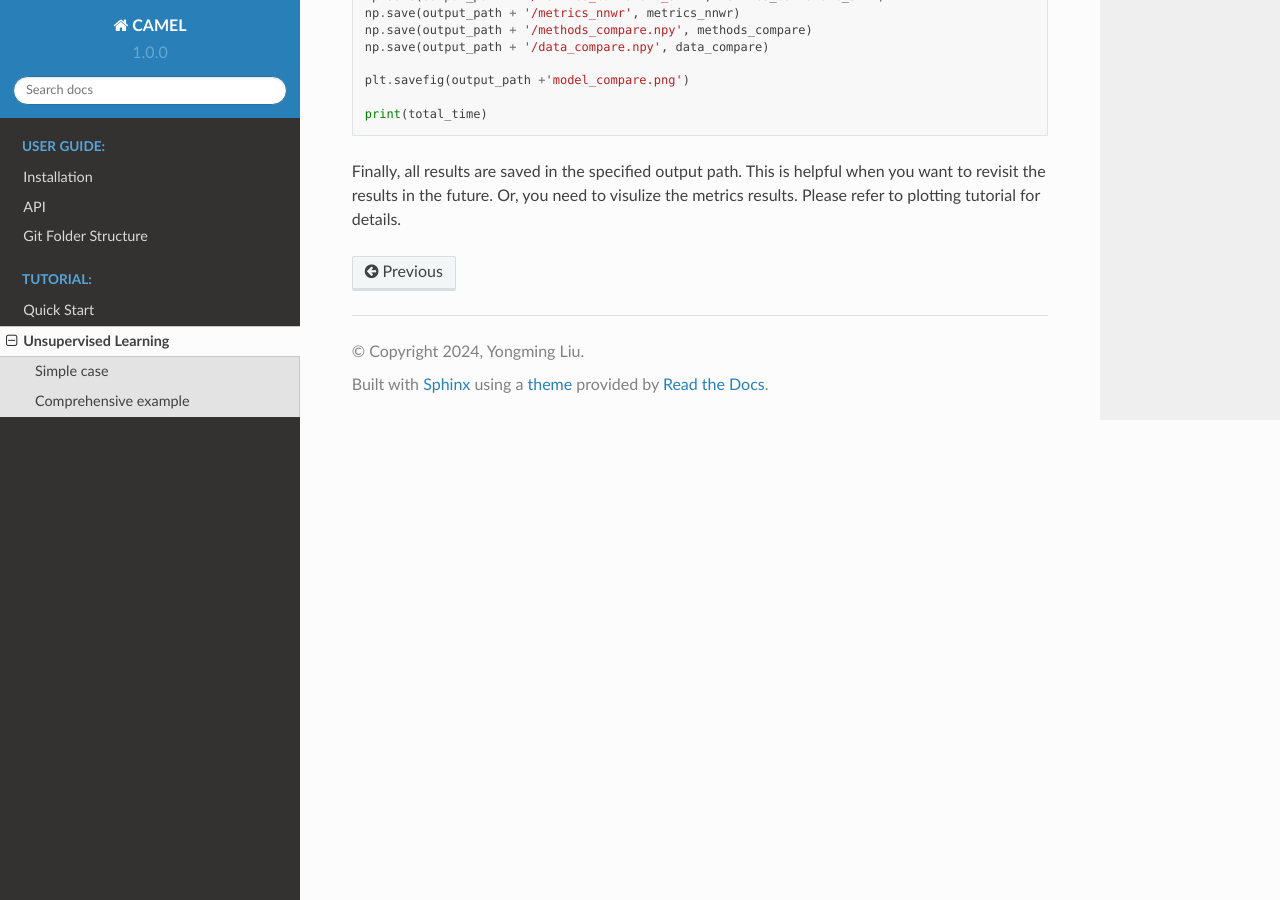
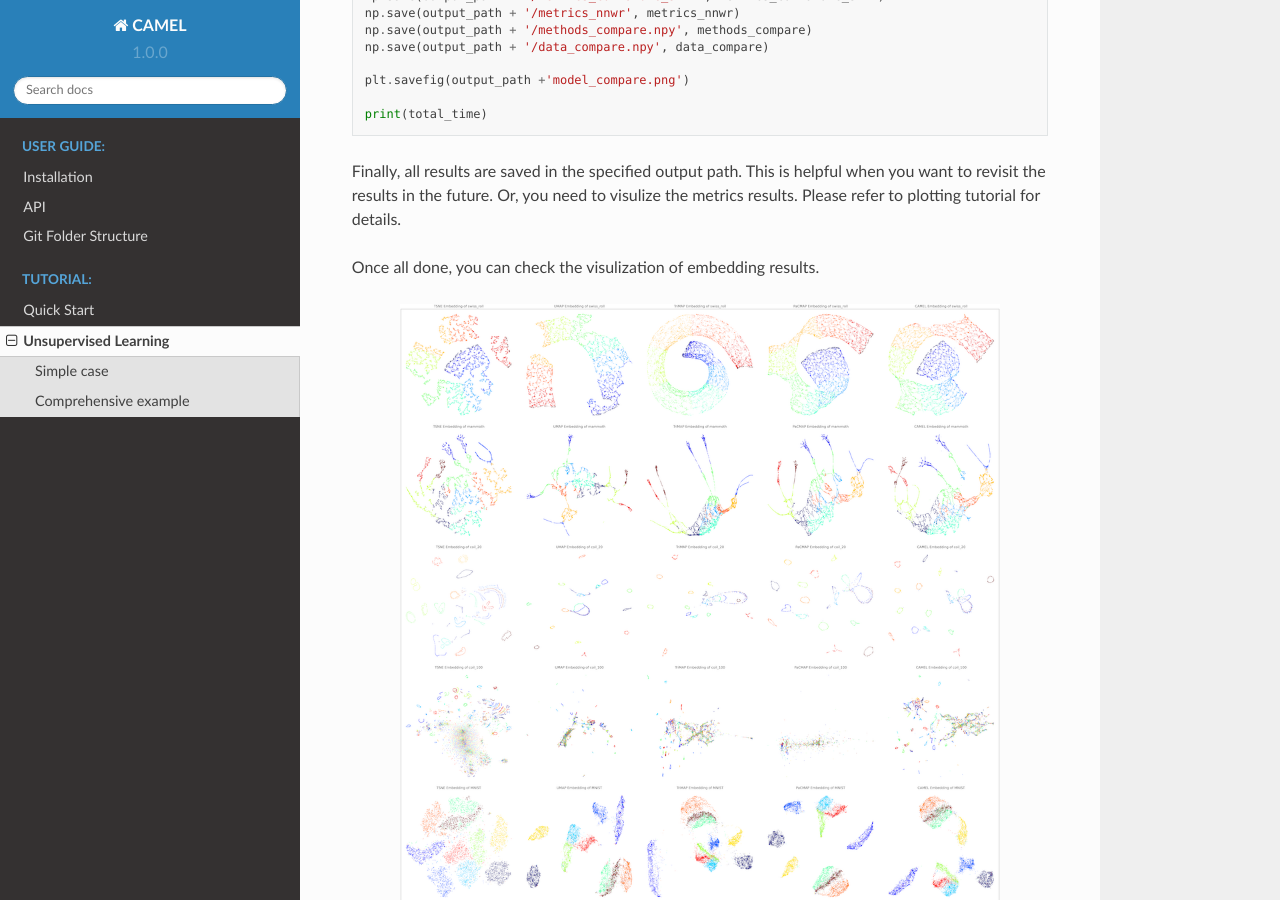
Before and after one commit to ymlasu/CAMEL, a Sphinx documentation site: the page built from docs/source/unsupervised_learning.rst, in a window 1280 px wide and 900 px high, scrolled down 7676 px. Built offline with Sphinx 7.4.7 and the Read the Docs theme 2.0.0, drawn with Linux system fonts in a browser that asks for light colours; pages that are not in the unit, such as notebooks, are missing from menus.

Commit message:
docs update

```diff
--- a/docs/source/unsupervised_learning.rst
+++ b/docs/source/unsupervised_learning.rst
@@ -329,3 +329,10 @@ To provide a reference, the 5 MC for the above checking will need 10-12 hours on
     print(total_time)
 
 Finally, all results are saved in the specified output path. This is helpful when you want to revisit the results in the future. Or, you need to visulize the metrics results. Please refer to plotting tutorial for details.
+
+Once all done, you can check the visulization of embedding results.
+
+.. image:: ../model_compare.png
+  :width: 600
+  :alt: model_compare
+  :align: center
```
Also changed, not shown: docs/model_compare.png (added), 1 other file.
